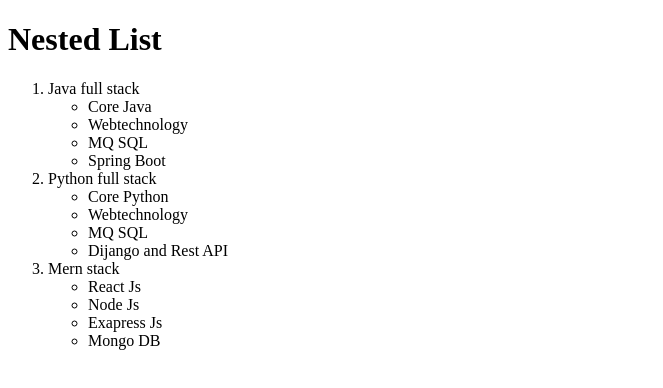
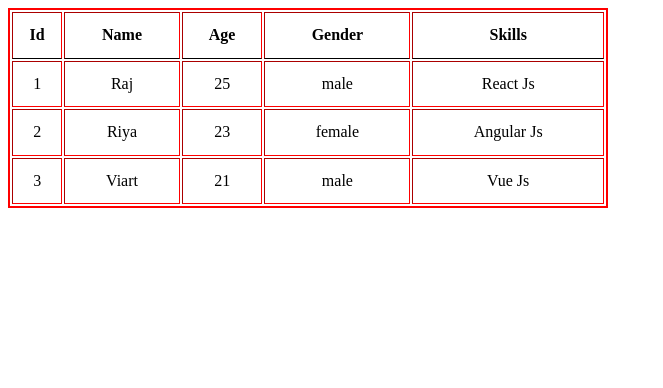
Before and after one commit to Pavan7355/React-Class-Batch2-Jfs-and-Pfs, a React (Create React App) app: page / in a window 1280 px wide. Shown: the top 388 px of the page, without its empty margins (0-663 px from the left). Built offline with nearby package versions, Linux system fonts and the light colour scheme.

Commit message:
React table example

```diff
--- a/src/App.js
+++ b/src/App.js
@@ -1,17 +1,14 @@
 import React from 'react'
-import Example1 from './ReactList/Example1';
-import Example2 from './ReactList/Example2';
-import Example3 from './ReactList/Example3';
-import Example4 from './ReactList/Example4';
+import Example2 from './ReactTable/Example2';
+// import Example from './ReactTable/Example';
+
 
 function App() {
 
   return (
 <>
-{/* <Example1/> */}
-{/* <Example2/> */}
-{/* <Example3/> */}
-<Example4/>
+{/* <Example/> */}
+<Example2/>
 </>
   );
 }
--- /dev/null
+++ b/src/ReactTable/Example.js
@@ -0,0 +1,45 @@
+import React from 'react'
+import './example.css'
+function Example() {
+  return (
+    <>
+      <div className='container'>
+        <table border={"1"}>
+            <caption>Student Data</caption>
+            <tr>
+                <th>Id</th>
+                <th>Name</th>
+                <th>Branch</th>
+                <th>Age</th>
+            </tr>
+            <tr>
+                <td>1</td>
+                <td>Raj</td>
+                <td>CSE</td>
+                <td>22</td>
+            </tr>
+            <tr>
+                <td>2</td>
+                <td>Riya</td>
+                <td>ISE</td>
+                <td>21</td>
+            </tr>
+            <tr>
+                <td>3</td>
+                <td>Virat</td>
+                <td>ECE</td>
+                <td>20</td>
+            </tr>
+            <tr>
+                <td>4</td>
+                <td>Sachin</td>
+                <td>Civil</td>
+                <td>19</td>
+            </tr>
+        </table>
+      </div>
+    </>
+  )
+}
+
+export default Example
--- /dev/null
+++ b/src/ReactTable/Example2.js
@@ -0,0 +1,39 @@
+import React from 'react'
+import './example.css'
+function Example2() {
+    const data=[{
+        id:1,name:"Raj",age:25,gender:"male",skill:"React Js"
+    },{
+         id:2,name:"Riya",age:23,gender:"female",skill:"Angular Js"
+    },{
+         id:3,name:"Viart",age:21,gender:"male",skill:"Vue Js"
+    }]
+  return (
+    <div>
+      <table border={"1"}>
+<tr>
+    <th>Id</th>
+    <th>Name</th>
+    <th>Age</th>
+    <th>Gender</th>
+    <th>Skills</th>
+</tr>
+{data.map((val,key)=>{
+    return(
+        <>
+        <tr key={key}>
+<td>{val.id}</td>
+<td>{val.name}</td>
+<td>{val.age}</td>
+<td>{val.gender}</td>
+<td>{val.skill}</td>
+        </tr>
+        </>
+    )
+})}
+      </table>
+    </div>
+  )
+}
+
+export default Example2
--- /dev/null
+++ b/src/ReactTable/example.css
@@ -0,0 +1,18 @@
+table{
+    border: 2px solid red;
+    height: 200px;
+    width: 600px;
+}
+th{
+    border-bottom:1px solid black
+}
+td{
+    text-align: center;
+}
+.container{
+    width: 100%;
+    height: auto;
+    display: flex;
+    justify-content: center;
+    align-items: center;
+}
```
